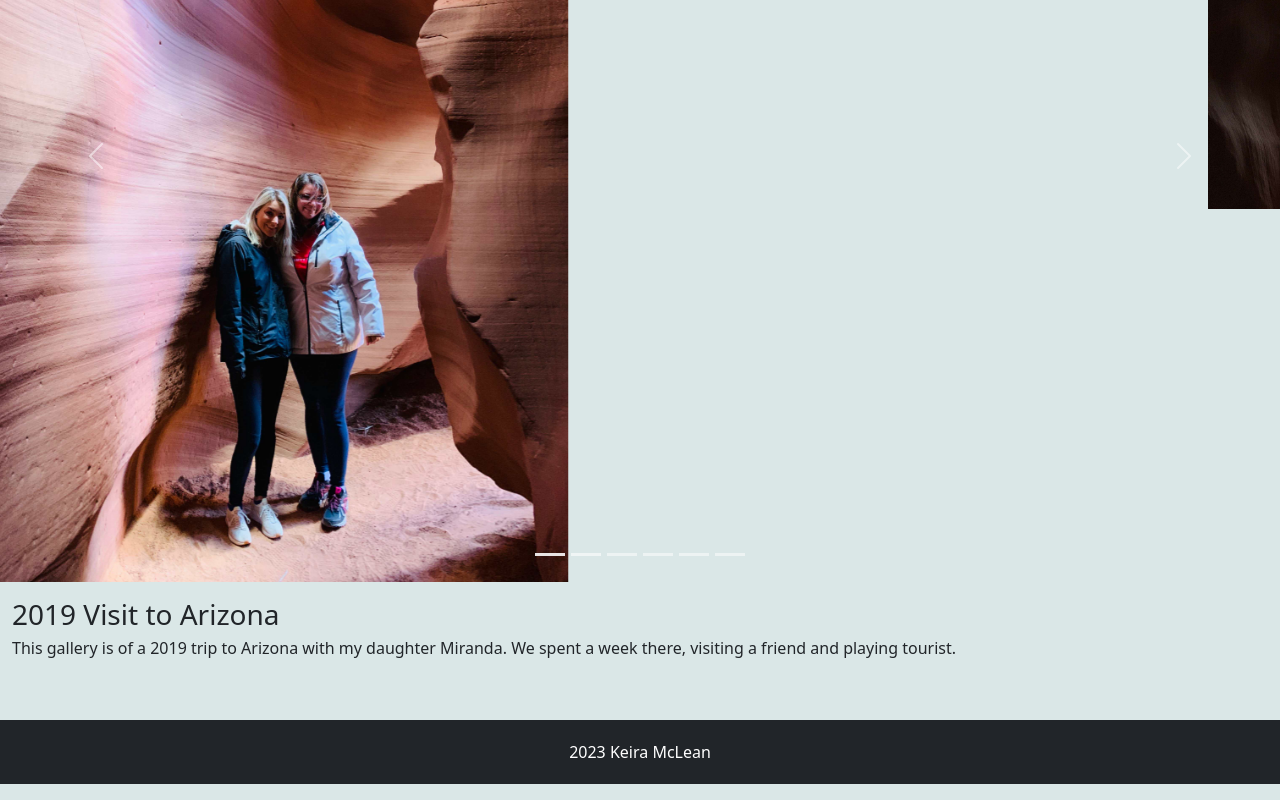
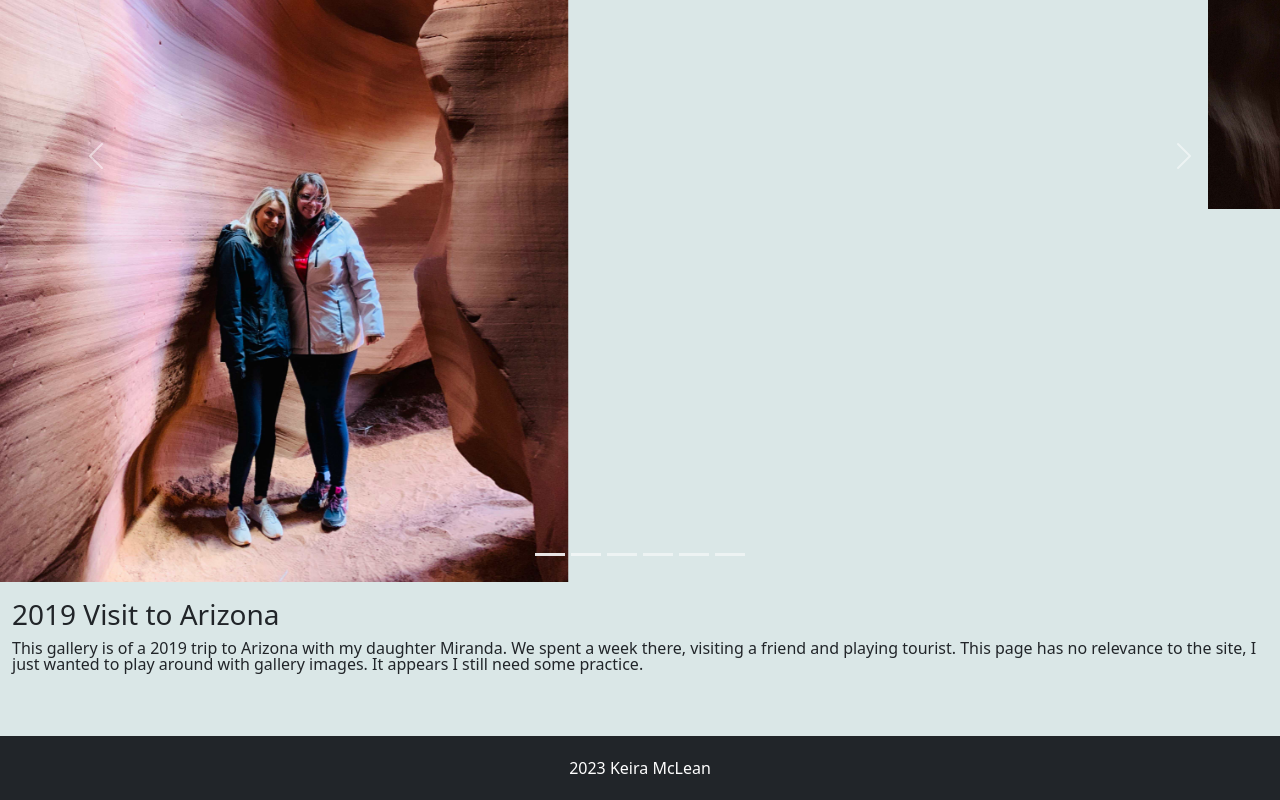
Before and after one commit to keira-mclean/rescue-connections, a website: page gallery.html in a window 1280 px wide. Shown: the part 412-1212 px from the top of the page. Drawn offline with nearby package versions, Linux system fonts and the light colour scheme.

Commit message:
gallery practicing

```diff
--- a/gallery.html
+++ b/gallery.html
@@ -93,7 +93,9 @@
   <div class="container-fluid mt-3">
     <h3>2019 Visit to Arizona</h3>
     <p>This gallery is of a 2019 trip to Arizona with my daughter Miranda.
-      We spent a week there, visiting a friend and playing tourist.
+      We spent a week there, visiting a friend and playing tourist. This page has
+      no relevance to the site, I just wanted to play around with gallery images. It
+      appears I still need some practice.
     </p>
   </div>
   </div>
```
